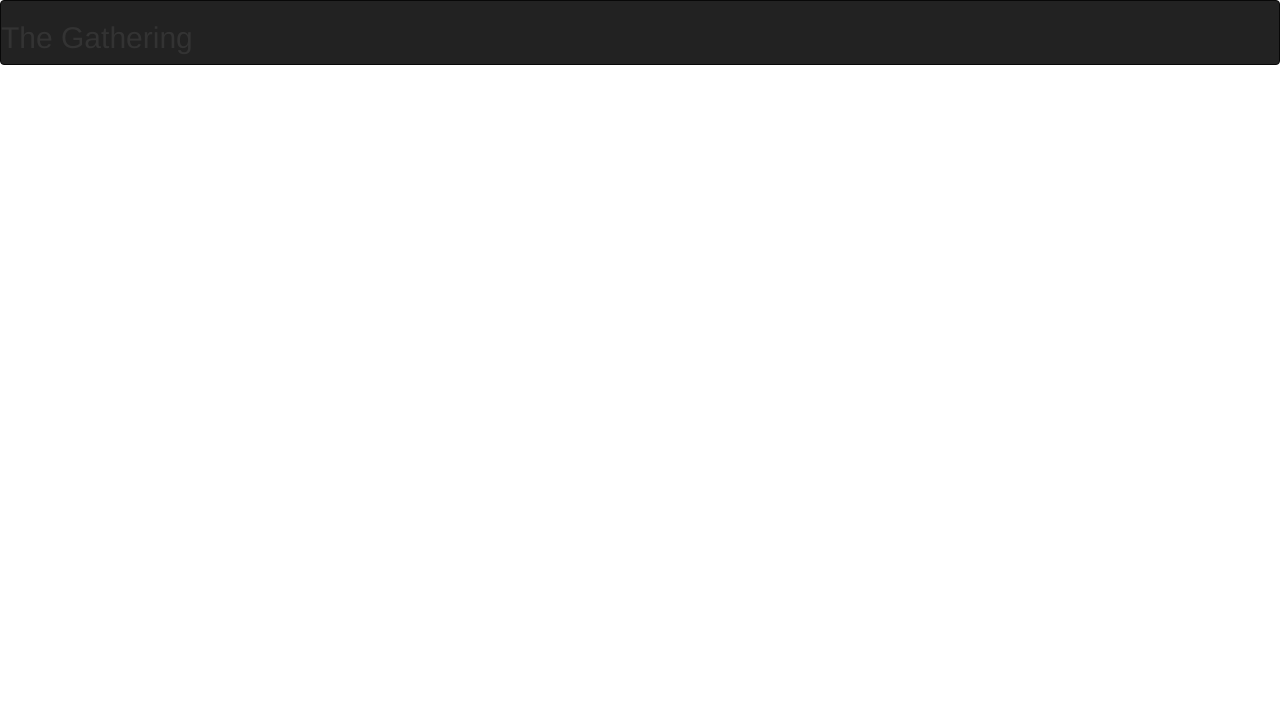
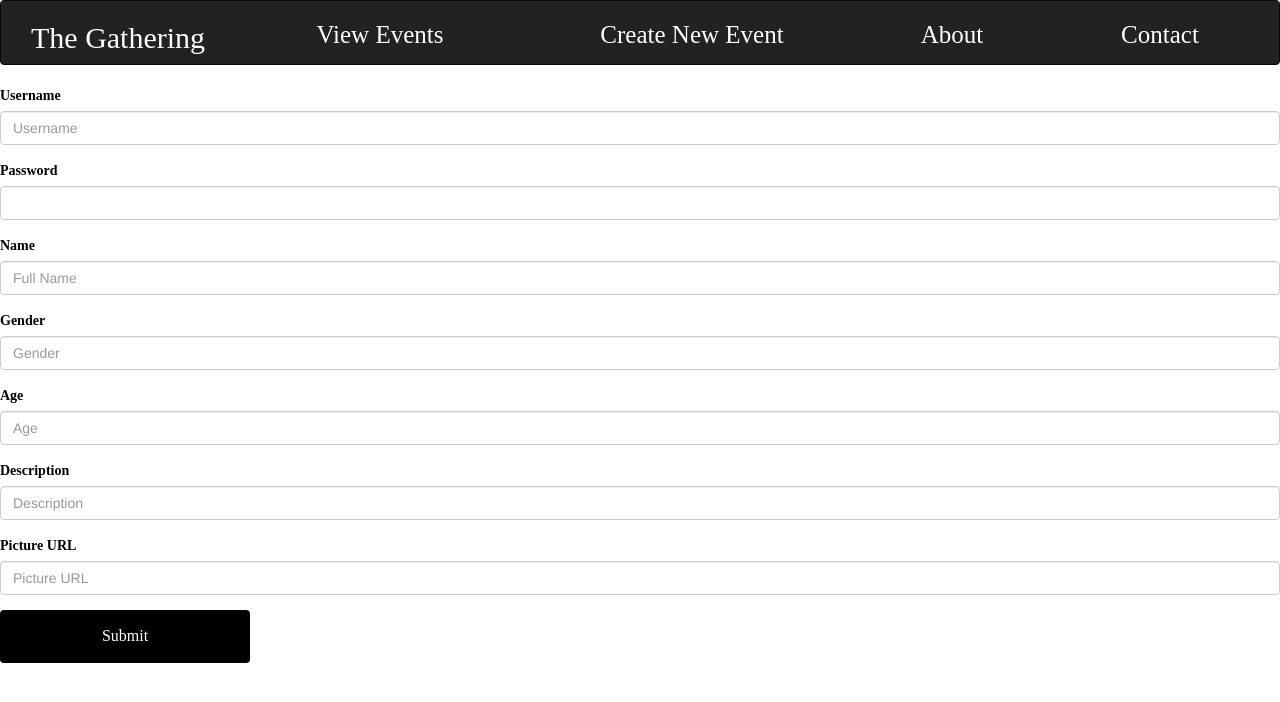
Before and after one commit to HershPatel91/The-Gathering-React-App, a React app: page /newuser in a window 1280 px wide. Built offline with nearby package versions, Linux system fonts and the light colour scheme.

Commit message:
form framework laid out

```diff
--- a/public/index.html
+++ b/public/index.html
@@ -6,6 +6,8 @@
       </head>
   <body>
     <link rel="stylesheet" href="https://maxcdn.bootstrapcdn.com/bootstrap/latest/css/bootstrap.min.css">
+    <link rel="stylesheet" href="style.css">
+
     <div id='root'></div>
 
     <script type="text/javascript" src='/bundle.js'></script>
--- /dev/null
+++ b/public/style.css
@@ -0,0 +1,68 @@
+.main {
+    font-family: cursive;
+	font-size: 30px;
+	font-style: normal;
+	font-variant: normal;
+	font-weight: 500;
+	color: white;
+}
+
+.link {
+    font-family: cursive;
+	font-size: 25px;
+	font-style: normal;
+	font-variant: normal;
+	font-weight: 500;
+	color: white;
+}
+
+.about {
+	font-family: cursive;
+	font-size: 25px;
+	font-style: normal;
+	font-variant: normal;
+	font-weight: 700;
+	color: black;
+	text-align: center;
+	margin-top: 10%;
+
+}
+
+.form_labels {
+	font-family: cursive;
+	font-size: 14px;
+	font-style: normal;
+	font-variant: normal;
+	font-weight: 700;
+	color: black;
+}
+
+.about_background{
+	background-image: url("https://www.ihdimages.com/wp-content/uploadsktz/2014/11/new_york_city_black_and_white_free_wallpaper.jpg");
+	 /* Set rules to fill background */
+  min-height: 100%;
+  min-width: 1024px;
+
+  /* Set up proportionate scaling */
+  width: 100%;
+  height: auto;
+
+  /* Set up positioning */
+  position: fixed;
+  top: 0;
+  left: 0;
+  z-index: -1;
+}
+
+.welcome_button {
+    background-color: black; /* Green */
+    border: none;
+    color: white;
+    padding: 15px 32px;
+    text-align: center;
+    text-decoration: none;
+    display: inline-block;
+    font-size: 16px;
+    font-family: cursive;
+    width: 250px;
+}
--- /dev/null
+++ b/src/Components/About.js
@@ -0,0 +1,12 @@
+import React from 'react'
+
+
+export default function About(){
+  return(
+    <div className="about_background">
+    	<div>
+      <h3 className="about">The Gathering is a social platform enabling NYC party-goers to browse and access apartment parties across the city. The Gathering events are unique with themed parties focused on types of music, careers, hobbies, and personalities. Members of a Gathering event will also have visibility on their fellow attendees allowing approved members to message other attendees, start a group chat, etc to get to know their company for the event beforehand. The Gathering aims to remove the amibiguity of going out in NYC, providing a venue to socialize with new friends instead of unknown strangers.</h3>
+      </div>
+    </div>
+  )
+}
--- a/src/Components/App.js
+++ b/src/Components/App.js
@@ -1,5 +1,6 @@
 import React, { Component } from 'react';
 import NavBar from './Navbar'
+import EventContainer from '../Container/EventContainer'
 
 class App extends Component {
   render() {
@@ -7,6 +8,7 @@ class App extends Component {
       <div className="App">
         <div className="App-header">
            <NavBar />
+           < EventContainer />
         </div>
       </div>
     );
--- /dev/null
+++ b/src/Components/EventForm.js
@@ -0,0 +1,69 @@
+import React, { Component } from 'react'
+import { Link, Route } from 'react-router-dom'
+
+export default class EventForm extends Component {
+
+  constructor(){
+    super()
+    this.state = {
+      title: "",
+      date: "",
+      description: "",
+      address: "",
+      capacity: "",
+      images: []
+    }
+    this.handleChange = this.handleChange.bind(this)
+    this.handleSubmit = this.handleSubmit.bind(this)
+    this.handleSubmit = this.handleSubmit.bind(this)
+  }
+
+  handleChange(e){
+    this.setState({
+      [e.target.name]: e.target.value
+    })
+  }
+
+  handleSubmit(e){
+    e.preventDefault()
+    this.props.onSubmit( this.state )
+    this.setState({title: "", date: "", description: "", address: "", capacity: "", images: []})
+  }
+
+  render(){
+
+    return(
+      <div>
+        <form>
+        <div className="form-group">
+          <label for="Title" className="form_labels">Title</label>
+          <input type='text' className="form-control" placeholder="Event Title" name="title" value={this.state.title} onChange={this.handleChange}/>
+        </div>
+        <div className="form-group">
+          <label for="Date" className="form_labels">Date</label>
+          <input type='date' className="form-control" name="date" value={this.state.date} onChange={this.handleChange}/>
+        </div>
+        <div className="form-group">
+          <label for="Description" className="form_labels">Description</label>
+          <textarea className="form-control" placeholder="Event Description" name="description" value={this.state.description} onChange={this.handleChange}></textarea>
+        </div>
+        <div className="form-group">
+          <label for="Address" className="form_labels">Address</label>
+          <input type='address' className="form-control" name="address" value={this.state.address} onChange={this.handleChange}/>
+        </div>
+        <div className="form-group">
+          <label for="Capacity" className="form_labels">Capacity</label>
+          <input type='number' className="form-control" placeholder="Capacity" name="capacity" value={this.state.capacity} onChange={this.handleChange}/>
+        </div>
+        <div className="form-group">
+          <label for="Images" className="form_labels">Images</label>
+          <input type='text' className="form-control" placeholder="Image URL" name="images" value={this.state.images} onChange={this.handleChange}/>
+        </div>
+        <div className="form-group">
+          <Link to='/'><button type='submit' className="btn btn-primary welcome_button" onClick={this.handleSubmit} >Create an Event</button></Link>
+        </div>
+        </form>
+      </div>
+    )
+  }
+}
--- /dev/null
+++ b/src/Components/Login.js
@@ -0,0 +1,48 @@
+import React, { Component } from 'react'
+import { Link, Route } from 'react-router-dom'
+
+export default class Login extends Component {
+
+   constructor(){
+    super()
+    this.state = {
+      username: '',
+      password: ''
+    }
+    this.handleChange = this.handleChange.bind(this)
+    this.handleSubmit = this.handleSubmit.bind(this)
+  }
+
+  handleChange(e){
+    this.setState({
+      [e.target.name]: e.target.value
+    })
+  }
+
+  handleSubmit(e){
+    e.preventDefault()
+    this.props.onSubmit( this.state )
+    this.setState({username: '', password: ''})
+  }
+
+  render(){
+
+    return(
+      <div>
+        <form>
+        <div className="form-group">
+          <label for="Username" className="form_labels">Username</label>
+          <input type='text' className="form-control" placeholder="Username" name="username" value={this.state.username} onChange={this.handleChange}/>
+        </div>
+        <div className="form-group">
+          <label for="Password" className="form_labels">Password</label>
+          <input type='password' className="form-control" name="password" value={this.state.password} onChange={this.handleChange}/>
+        </div>
+        <div className="form-group">
+          <Link to='/'><button type='submit' className="btn btn-primary welcome_button" onClick={this.handleSubmit} >Log In</button></Link>
+        </div>
+        </form>
+      </div>
+    )
+  }
+}
--- a/src/Components/Navbar.js
+++ b/src/Components/Navbar.js
@@ -4,7 +4,13 @@ import { Link } from 'react-router-dom'
 export default function NavBar(){
   return (
   <nav className="navbar navbar-inverse bg-inverse">
-  <h2 className="white">The Gathering</h2>
+  <div className="col-md-12 flow">
+    <a align="left" className="col-md-2" href="../welcome"><h2 className="main">The Gathering</h2></a>
+    <a  align="center" className="col-md-3 col-md" href="../events"><h1 className="link">View Events</h1></a>
+    <a  align="center" className="col-md-3 col-md" href="../newevent"><h1 className="link">Create New Event</h1></a>
+    <a  align="center" className="col-md-2 col-md" href="../about"><h1 className="link">About</h1></a>
+    <a  align="center" className="col-md-2 col-md" href="../contact"><h1 className="link">Contact</h1></a>
+</div>
 </nav>
 )
 }
--- /dev/null
+++ b/src/Components/UserForm.js
@@ -0,0 +1,75 @@
+import React, { Component } from 'react'
+import { Link, Route } from 'react-router-dom'
+
+export default class UserForm extends Component {
+
+  constructor(){
+    super()
+    this.state = {
+      username: "",
+      password: "",
+      name: "",
+      gender: "",
+      age: "",
+      description: "",
+      picture: ""
+    }
+
+    this.handleChange = this.handleChange.bind(this)
+    this.handleSubmit = this.handleSubmit.bind(this)
+    this.handleSubmit = this.handleSubmit.bind(this)
+  }
+
+  handleChange(e){
+    this.setState({
+      [e.target.name]: e.target.value
+    })
+  }
+
+  handleSubmit(e){
+    e.preventDefault()
+    this.props.onSubmit( this.state )
+    this.setState({username: "", password: "", name: "", gender: "", age: "", description: "", picture: ""})
+  }
+
+  render(){
+
+    return(
+      <div>
+        <form>
+        <div className="form-group">
+          <label for="Username" className="form_labels">Username</label>
+          <input type='text' className="form-control" placeholder="Username" name="username" value={this.state.username} onChange={this.handleChange}/>
+        </div>
+        <div className="form-group">
+          <label for="password" className="form_labels">Password</label>
+          <input type='password' className="form-control" name="password" value={this.state.password} onChange={this.handleChange}/>
+        </div>
+        <div className="form-group">
+          <label for="Name" className="form_labels">Name</label>
+          <input type="text" className="form-control" placeholder="Full Name" name="name" value={this.state.name} onChange={this.handleChange}/>
+        </div>
+        <div className="form-group">
+          <label for="Address" className="form_labels">Gender</label>
+          <input type='gender' className="form-control" placeholder="Gender" name="gender" value={this.state.gender} onChange={this.handleChange}/>
+        </div>
+        <div className="form-group">
+          <label for="Age" className="form_labels">Age</label>
+          <input type='number' className="form-control" placeholder="Age" name="age" value={this.state.age} onChange={this.handleChange}/>
+        </div>
+        <div className="form-group">
+          <label for="Description" className="form_labels">Description</label>
+          <input type='textarea' className="form-control" placeholder="Description" name="description" value={this.state.description} onChange={this.handleChange}/>
+        </div>
+        <div className="form-group">
+          <label for="Picture" className="form_labels">Picture URL</label>
+          <input type='text' className="form-control" placeholder="Picture URL" name="picture" value={this.state.picture} onChange={this.handleChange}/>
+        </div>
+        <div className="form-group">
+          <Link to='/'><button type='submit' className="btn btn-primary welcome_button" onClick={this.handleSubmit} >Submit</button></Link>
+        </div>
+        </form>
+      </div>
+    )
+  }
+}
--- /dev/null
+++ b/src/Components/Welcome.js
@@ -0,0 +1,27 @@
+import React from 'react'
+import { Link } from 'react-router-dom'
+
+
+export default function About(){
+  return(
+    <div className="about_background">
+    	<div>
+      <h1 className="about">Welcome to the Gathering </h1>
+      </div>
+      <div className="col-md-12 flow">
+      	<br></br>
+      	<br></br>
+      	<br></br>
+      	<br></br>
+      	<br></br>
+      	<br></br>
+      	<br></br>
+      	<br></br>
+      	<br></br>
+      	<br></br>
+      	<Link to='../login'><button type="button" className="welcome_button col-md-6 btn col-md-offset-3">Log in</button></Link>
+      	<Link to='../newuser'><button type="button" className="welcome_button col-md-6 col-md-offset-2 btn">New User</button></Link>
+      	</div>
+    </div>
+  )
+}
--- /dev/null
+++ b/src/Container/EventContainer.js
@@ -0,0 +1,33 @@
+import React, { Component } from 'react'
+import { Route, Switch } from 'react-router-dom'
+import EventForm from '../Components/EventForm'
+import About from '../Components/About'
+import Welcome from '../Components/Welcome'
+import Login from '../Components/Login'
+import UserForm from '../Components/UserForm'
+
+
+export default class EventContainer extends Component {
+
+  constructor() {
+    super()
+    this.state = {
+
+    }
+}
+
+  render() {
+    return (
+    	<div>
+    	<Switch>
+            <Route exact path='/newevent' render={() => <EventForm />} />
+            <Route exact path='/welcome' render={() => <Welcome />} />
+            <Route exact path='/about' render={() => <About />} />
+            <Route exact path='/login' render={() => <Login />} />
+            <Route exact path='/newuser' render={() => <UserForm />} />
+         </Switch>
+         </div>
+
+    	)
+  }
+}
--- a/src/index.js
+++ b/src/index.js
@@ -5,6 +5,8 @@ import App from './Components/App';
 
 
 ReactDOM.render(
-    <App />,
+	<Router>
+    <App />
+    </Router>,
   document.getElementById('root')
 );
```
